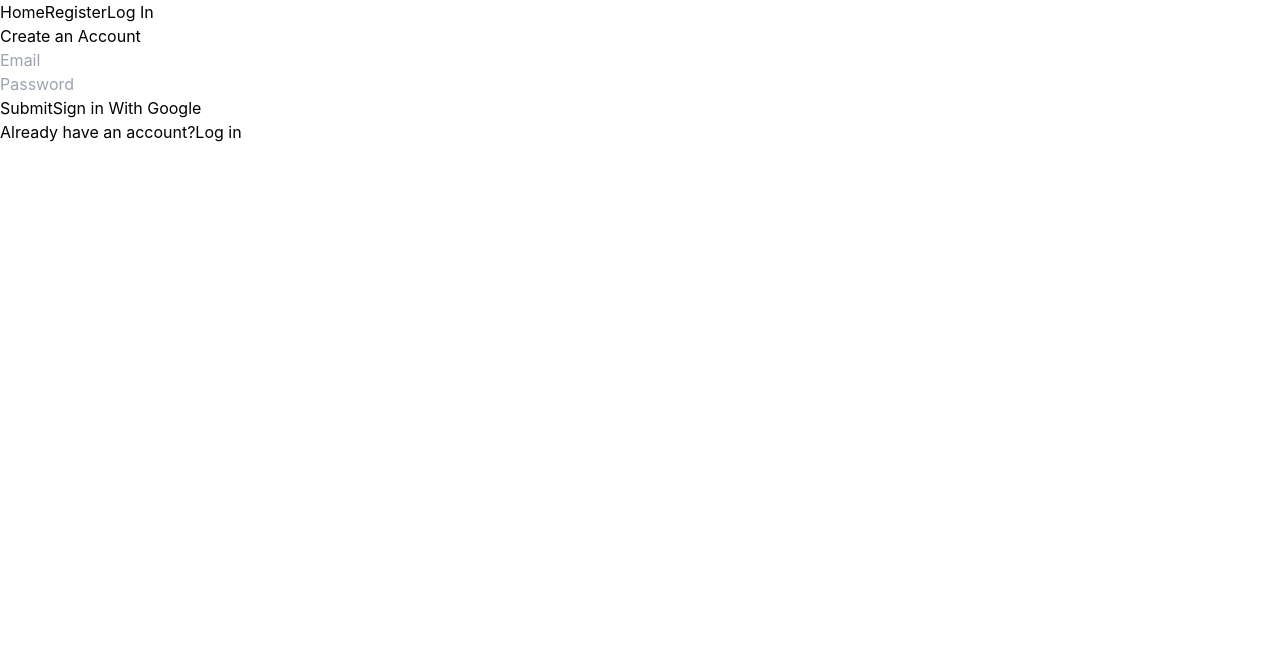
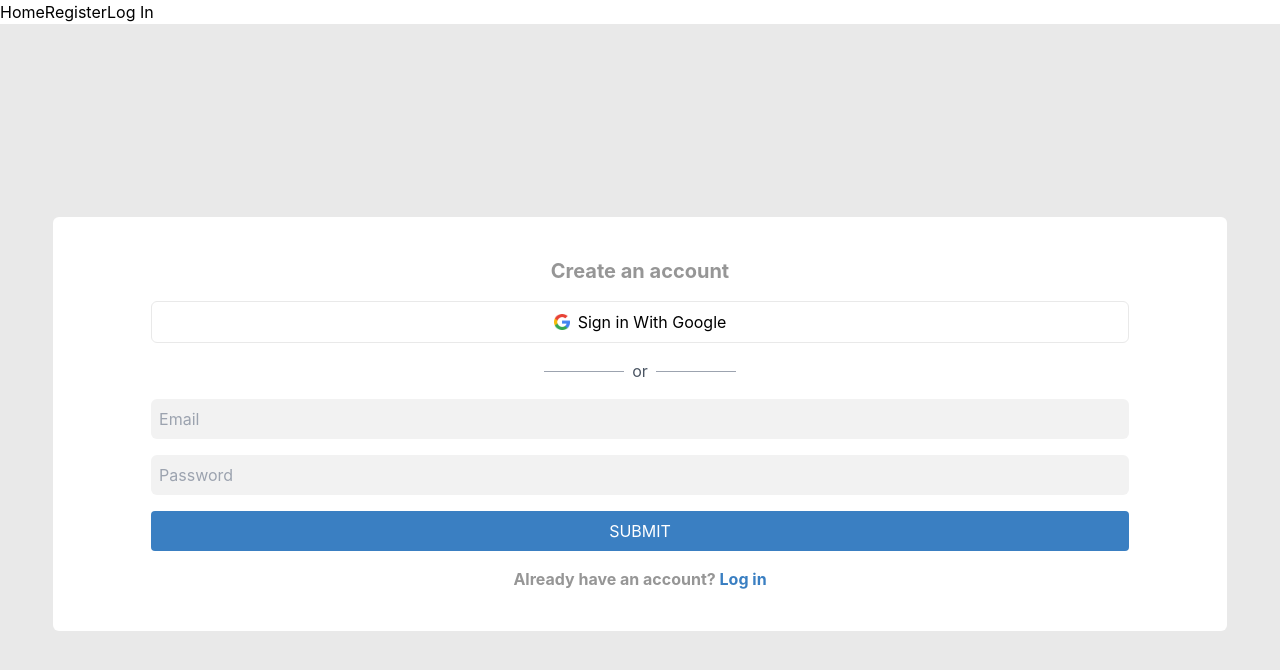
Before and after one commit to Elisa-cf/invoice-app, a Vue app: page /register in a window 1280 px wide. Shown: the top 670 px of the page. Built offline with nearby package versions, Linux system fonts and the light colour scheme; no server answers.

Commit message:
style registration form

```diff
--- a/src/views/Register.vue
+++ b/src/views/Register.vue
@@ -1,13 +1,52 @@
 <template>
-  <h1>Create an Account</h1>
-  <p><input type="text" placeholder="Email" v-model="email" /></p>
-  <p><input type="password" placeholder="Password" v-model="password" /></p>
-  <button @click="register">Submit</button>
-  <button @click="singInWithGoogle">Sign in With Google</button>
-  <p>
-    <span>Already have an account?</span>
-    <RouterLink to="/signin">Log in</RouterLink>
-  </p>
+  <div
+    class="bg-[#E9E9E9] h-screen w-screen flex flex-col justify-center items-center"
+  >
+    <div
+      class="bg-white flex flex-col justify-center items-center w-11/12 py-10 gap-4 rounded-md"
+    >
+      <h1 class="font-bold text-xl text-[#969696]">Create an account</h1>
+      <div
+        class="flex items-center justify-center gap-2 border border-[#E9E9E9] p-2 w-10/12 rounded-md"
+      >
+        <div class="w-4"><img :src="GoogleLogo" alt="" /></div>
+        <button @click="singInWithGoogle">Sign in With Google</button>
+      </div>
+      <div class="flex items-center space-x-2">
+        <div class="w-20 border-b border-gray-400"></div>
+        <span class="text-gray-600">or</span>
+        <div class="w-20 border-b border-gray-400"></div>
+      </div>
+      <input
+        class="bg-[#F2F2F2] w-10/12 p-2 rounded-md focus:outline-none focus:ring-[#969696] focus:ring-2 caret-[#969696]"
+        type="text"
+        placeholder="Email"
+        v-model="email"
+      />
+      <input
+        class="bg-[#F2F2F2] w-10/12 p-2 rounded-md focus:outline-none focus:ring-[#969696] focus:ring-2 caret-[#969696]"
+        type="password"
+        placeholder="Password"
+        v-model="password"
+      />
+      <p
+        class="bg-[#FBDADA] border border-[#e30904] text-[#eb2300] w-10/12 p-1.5"
+        v-if="errMsg"
+      >
+        {{ errMsg }}
+      </p>
+      <div class="bg-[#3A7FC2] w-10/12 p-2 rounded text-center text-white">
+        <button @click="register">SUBMIT</button>
+      </div>
+
+      <p>
+        <span class="text-[#969696] font-bold">Already have an account? </span>
+        <RouterLink to="/signin" class="text-[#3A7FC2] font-bold"
+          >Log in</RouterLink
+        >
+      </p>
+    </div>
+  </div>
 </template>
 
 <script setup>
@@ -19,6 +58,7 @@ import {
   signInWithPopup,
 } from 'firebase/auth';
 import { useRouter } from 'vue-router';
+import GoogleLogo from '../assets/images/google-logo.png';
 
 const email = ref('');
 const password = ref('');
--- a/src/views/SignIn.vue
+++ b/src/views/SignIn.vue
@@ -16,7 +16,6 @@
         <div class="w-20 border-b border-gray-400"></div>
         <span class="text-gray-600">or</span>
         <div class="w-20 border-b border-gray-400"></div>
-
       </div>
       <input
         class="bg-[#F2F2F2] w-10/12 p-2 rounded-md focus:outline-none focus:ring-[#969696] focus:ring-2 caret-[#969696]"
```
